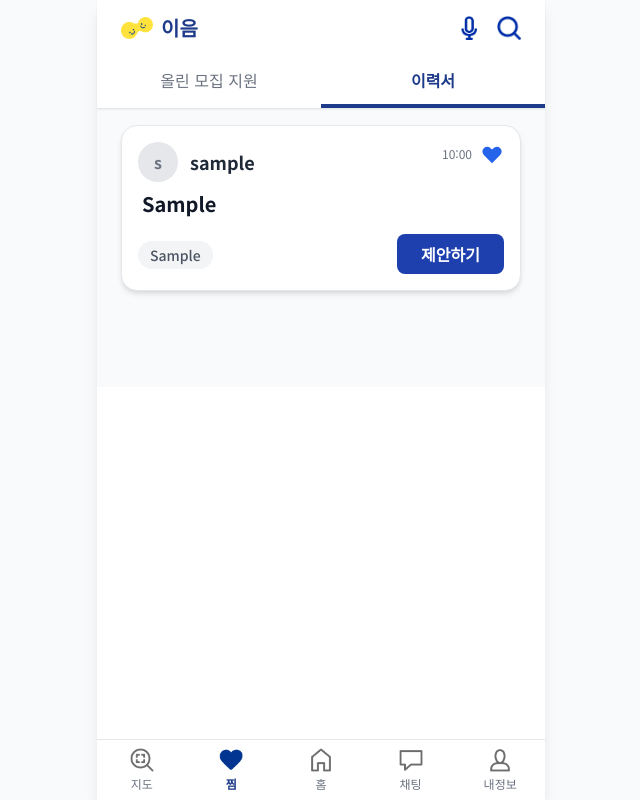
After one commit to kang-bs/senior-care-project, a Flask app: page /list in a window 1280 px wide. The commit adds this page. Shown: the whole page, without its empty margins (319-959 px from the left). Run offline with Flask 3, Linux system fonts and the light colour scheme; a user stored in the database is signed in; tables that the repository leaves empty hold one stand-in row (values such as "Sample post"); some libraries are stand-ins or nearby versions.

Commit message:
기업에게 제안

```diff
--- a/models.py
+++ b/models.py
@@ -307,6 +307,9 @@ class Resume(db.Model):
     walkable_minutes = db.Column(db.Integer, nullable=True)  # 쉬지 않고 걸을 수 있는 시간 (분 단위)
     physical_notes = db.Column(db.Text, nullable=True)  # 신체적 특징
 
+    created_at = db.Column(db.DateTime, default=datetime.utcnow)
+    updated_at = db.Column(db.DateTime, default=datetime.utcnow, onupdate=datetime.utcnow)
+
     # --- 관계 설정 ---
     user = db.relationship('User', backref=db.backref('resume', uselist=False))
 
--- a/routes/resume.py
+++ b/routes/resume.py
@@ -185,3 +185,46 @@ def delete_certificate(cert_id):
         return jsonify({'success': True, 'message': '자격증이 삭제되었습니다.'})
     else:
         return jsonify({'success': False, 'message': '삭제에 실패했거나 권한이 없습니다.'}), 403
+
+
+# 4. 공개 이력서 목록 페이지 (첫 페이지 로딩)
+@resumes_bp.route("/list")
+@login_required
+def resume_list():
+    if current_user.user_type != 1:  # 기업회원(user_type == 1)만 접근 가능
+        flash("기업회원만 접근 가능한 페이지입니다.", "error")
+        return redirect(url_for('auth.main'))
+
+    page = request.args.get('page', 1, type=int)
+    per_page = 5  # 한 페이지에 5개씩 보여주기
+
+    pagination = ResumeService.get_public_resumes_paginated(page=page, per_page=per_page)
+
+    return render_template(
+        "resume/resume_list.html",  # templates/resume/resume_list.html 파일을 렌더링
+        resumes=pagination.items,
+        pagination=pagination
+    )
+
+
+# 5. '더 보기'를 위한 데이터 API (JSON 응답)
+@resumes_bp.route("/api/resumes")
+@login_required
+def api_resumes():
+    if current_user.user_type != 1:
+        return jsonify({'success': False, 'message': '권한 없음'}), 403
+
+    page = request.args.get('page', 1, type=int)
+    per_page = 5
+    pagination = ResumeService.get_public_resumes_paginated(page=page, per_page=per_page)
+
+    # HTML 조각을 렌더링
+    resumes_html = render_template(
+        "resume/_resume_cards.html",  # templates/resume/_resume_cards.html 파일을 렌더링
+        resumes=pagination.items
+    )
+
+    return jsonify({
+        'html': resumes_html,
+        'has_next': pagination.has_next  # 다음 페이지 존재 여부 전달
+    })
--- a/services/resume_service.py
+++ b/services/resume_service.py
@@ -82,3 +82,18 @@ class ResumeService:
     @staticmethod
     def get_public_resume_by_user(user_id):
         return Resume.query.options(selectinload(Resume.certificates)).filter_by(user_id=user_id, is_public=True).first()
+
+    @staticmethod
+    def get_public_resumes_paginated(page, per_page=5):
+        """
+        공개 설정된 모든 이력서를 페이지별로 나누어 조회합니다.
+        page: 요청할 페이지 번호
+        per_page: 한 페이지당 보여줄 이력서 개수
+        """
+        # .paginate() 함수는 쿼리 결과를 페이지네이션 객체로 반환합니다.
+        pagination = Resume.query.options(selectinload(Resume.user)) \
+            .filter_by(is_public=True) \
+            .order_by(Resume.updated_at.desc()) \
+            .paginate(page=page, per_page=per_page, error_out=False)
+
+        return pagination
--- /dev/null
+++ b/templates/resume/_resume_cards.html
@@ -0,0 +1,31 @@
+{% for resume in resumes %}
+<div class="bg-white rounded-2xl p-4 shadow-md border border-gray-200 cursor-pointer" onclick="location.href='{{ url_for('resumes.view_resume', user_id=resume.user.id) }}'">
+    <div class="flex justify-between items-start mb-2">
+        <div class="flex items-center">
+            <div class="w-10 h-10 bg-gray-200 rounded-full mr-3 flex-shrink-0 flex items-center justify-center font-bold text-gray-500">
+                {{ resume.user.nickname[0] if resume.user.nickname else '익' }}
+            </div>
+            <p class="font-bold text-gray-800 text-lg">{{ resume.user.nickname or '익명' }}</p>
+        </div>
+        <div class="flex items-center space-x-2 text-xs text-gray-500">
+            <span>{{ resume.updated_at.strftime('%H:%M') }}</span>
+            <button onclick="event.stopPropagation(); alert('찜하기 기능은 구현 예정입니다.');">
+                <svg class="w-6 h-6 text-blue-600" fill="currentColor" viewBox="0 0 20 20"><path d="M3.172 5.172a4 4 0 015.656 0L10 6.343l1.172-1.171a4 4 0 115.656 5.656L10 17.657l-6.828-6.829a4 4 0 010-5.656z" /></svg>
+            </button>
+        </div>
+    </div>
+    <h3 class="font-bold text-xl text-gray-900 mb-3 truncate pl-1">{{ (resume.self_introduction or '성실하게 일할 준비가 되어있습니다.').split('\n')[0] }}</h3>
+    <div class="flex justify-between items-center mt-4">
+        <div>
+            {% if resume.desired_categories %}
+            <span class="bg-gray-100 text-gray-600 text-sm font-medium px-3 py-1 rounded-full">{{ resume.desired_categories.split(',')[0] }}</span>
+            {% else %}
+            <span class="bg-gray-100 text-gray-600 text-sm font-medium px-3 py-1 rounded-full">서비스·매장</span>
+            {% endif %}
+        </div>
+        <button class="bg-blue-800 text-white font-bold py-2 px-6 rounded-lg text-md" onclick="event.stopPropagation(); alert('제안하기 기능은 구현 예정입니다.');">
+            제안하기
+        </button>
+    </div>
+</div>
+{% endfor %}
--- /dev/null
+++ b/templates/resume/resume_list.html
@@ -0,0 +1,126 @@
+<!DOCTYPE html>
+<html lang="ko">
+<head>
+    <meta charset="UTF-8" />
+    <meta name="viewport" content="width=device-width, initial-scale=1.0" />
+    <title>사람 이음 - 공개 이력서 목록</title>
+    <script src="https://cdn.tailwindcss.com"></script>
+    <link href="https://fonts.googleapis.com/css2?family=Noto+Sans+KR:wght@400;500;700&display=swap" rel="stylesheet" />
+    <style>
+        body {
+            font-family: "Noto Sans KR", sans-serif;
+        }
+    </style>
+</head>
+<body class="bg-gray-50">
+    <div class="w-full bg-white shadow-lg min-h-screen max-w-md mx-auto">
+        <!-- 상단 고정 영역 -->
+        <div class="sticky top-0 z-10 bg-white shadow-sm">
+            <!-- 상단 바 -->
+            <header class="px-4 py-3 sm:px-6 flex justify-between items-center">
+                <div class="flex items-center">
+                    <div class="w-8 h-8 mr-2 flex items-center justify-center">
+                        <img src="{{ url_for('static', filename='images/header/logo.png') }}" alt="로고" class="max-w-full max-h-full object-contain" />
+                    </div>
+                    <span class="text-xl font-bold text-blue-900">이음</span>
+                </div>
+                <div class="flex items-center space-x-3 sm:space-x-4">
+                    <div class="w-6 h-6 flex items-center justify-center">
+                        <img src="{{ url_for('static', filename='images/header/mic.png') }}" alt="마이크" class="max-w-full max-h-full object-contain" />
+                    </div>
+                    <div class="w-6 h-6 flex items-center justify-center">
+                        <img src="{{ url_for('static', filename='images/header/search.png') }}" alt="검색" class="max-w-full max-h-full object-contain" />
+                    </div>
+                </div>
+            </header>
+
+            <!-- 네비게이션 탭 -->
+            <nav class="flex border-b text-center">
+                <a href="{{ url_for('jobs.job_list') }}" class="flex-1 py-3 text-gray-500 font-medium">올린 모집 지원</a>
+                <a href="{{ url_for('resumes.resume_list') }}" class="flex-1 py-3 border-b-4 border-blue-900 text-blue-900 font-bold">이력서</a>
+            </nav>
+        </div>
+
+        <!-- 메인 컨텐츠: 이력서 목록 -->
+        <main class="px-4 py-4 sm:px-6 bg-gray-50 pb-24">
+            <div id="resume-container" class="space-y-4">
+                {% if resumes %}
+                    <!-- 초기 이력서 목록 렌더링 -->
+                    {% include 'resume/_resume_cards.html' %}
+                {% else %}
+                    <div class="text-center py-16">
+                        <svg class="mx-auto h-12 w-12 text-gray-400" fill="none" viewBox="0 0 24 24" stroke="currentColor" aria-hidden="true">
+                            <path vector-effect="non-scaling-stroke" stroke-linecap="round" stroke-linejoin="round" stroke-width="2" d="M9 13h6m-3-3v6m-9 1V7a2 2 0 012-2h6l2 2h6a2 2 0 012 2v8a2 2 0 01-2 2H5a2 2 0 01-2-2z" />
+                        </svg>
+                        <h3 class="mt-2 text-sm font-medium text-gray-900">공개된 이력서가 없습니다</h3>
+                        <p class="mt-1 text-sm text-gray-500">아직 일자리를 찾는 시니어가 이력서를 공개하지 않았어요.</p>
+                    </div>
+                {% endif %}
+            </div>
+
+            <!-- '더 보기' 버튼 -->
+            {% if pagination.has_next %}
+            <div class="mt-6 text-center">
+                <button id="load-more-btn" class="bg-white text-gray-700 font-bold py-3 px-8 rounded-full shadow-md border border-gray-200 hover:bg-gray-100 transition-colors">
+                    더 보기
+                </button>
+            </div>
+            {% endif %}
+        </main>
+
+        <!-- 하단 네비게이션 -->
+        <footer class="fixed bottom-0 left-0 right-0 w-full bg-white border-t flex justify-around max-w-md mx-auto">
+            <a href="{{ url_for('map.show_map') }}" class="flex-1 flex flex-col items-center justify-center p-2 text-gray-500">
+                <img src="{{ url_for('static', filename='images/footer/map.png') }}" alt="지도" class="w-6 h-6 mb-1">
+                <span class="text-xs">지도</span>
+            </a>
+            <a href="{{ url_for('jobs.bookmark_list') }}" class="flex-1 flex flex-col items-center justify-center p-2 text-blue-900">
+                <img src="{{ url_for('static', filename='images/footer/favorite_filled.png') }}" alt="찜" class="w-6 h-6 mb-1">
+                <span class="text-xs font-bold">찜</span>
+            </a>
+            <a href="{{ url_for('auth.main') }}" class="flex-1 flex flex-col items-center justify-center p-2 text-gray-500">
+                <img src="{{ url_for('static', filename='images/footer/home.png') }}" alt="홈" class="w-6 h-6 mb-1">
+                <span class="text-xs">홈</span>
+            </a>
+            <a href="{{ url_for('chat.chat_list') }}" class="flex-1 flex flex-col items-center justify-center p-2 text-gray-500">
+                <img src="{{ url_for('static', filename='images/footer/chatting.png') }}" alt="채팅" class="w-6 h-6 mb-1">
+                <span class="text-xs">채팅</span>
+            </a>
+            <a href="{{ url_for('auth.profile') }}" class="flex-1 flex flex-col items-center justify-center p-2 text-gray-500">
+                <img src="{{ url_for('static', filename='images/footer/profile.png') }}" alt="내정보" class="w-6 h-6 mb-1">
+                <span class="text-xs">내정보</span>
+            </a>
+        </footer>
+    </div>
+
+    <script>
+        let currentPage = {{ pagination.page }};
+        const loadMoreBtn = document.getElementById('load-more-btn');
+
+        if (loadMoreBtn) {
+            loadMoreBtn.addEventListener('click', async () => {
+                currentPage++;
+                loadMoreBtn.textContent = '불러오는 중...';
+                loadMoreBtn.disabled = true;
+
+                try {
+                    const response = await fetch(`/resume/api/resumes?page=${currentPage}`);
+                    const data = await response.json();
+                    if (data.html) {
+                        const container = document.getElementById('resume-container');
+                        container.insertAdjacentHTML('beforeend', data.html);
+                    }
+                    if (!data.has_next) {
+                        loadMoreBtn.style.display = 'none';
+                    }
+                } catch (error) {
+                    console.error('Error loading more resumes:', error);
+                } finally {
+                    loadMoreBtn.textContent = '더 보기';
+                    loadMoreBtn.disabled = false;
+                }
+            });
+        }
+    </script>
+</body>
+</html>
```
Also changed, not shown: templates/main.html (+16 -5 lines), templates/resume/edit_resume.html (+14 -1 lines), static/uploads/ff06aa6881414d479b315bde0b762958.png (added).
